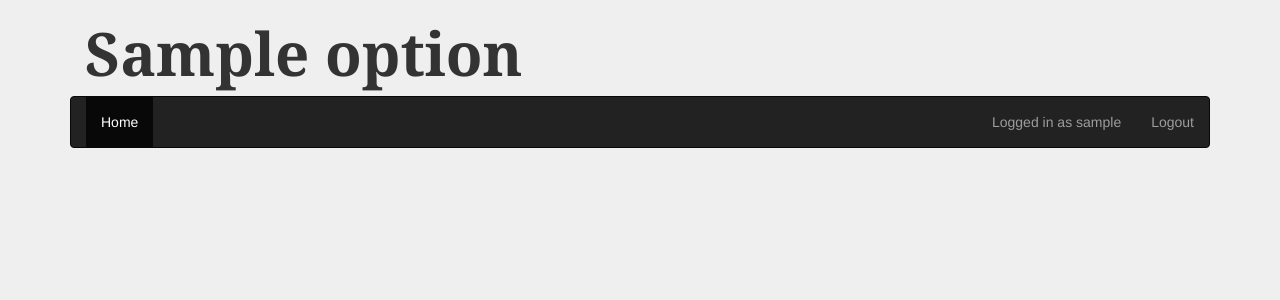
After one commit to manuelmeister/ThePost, a PHP site: template thepost/View/Templates/header.twig in a window 1280 px wide. The commit adds this page. Shown: the top 300 px of the page. Run offline with PHP 8.4, Linux system fonts and the light colour scheme; the template is opened without the code that fills it: most values are stand-ins (such as "Sample title", 1, 10 or a date in 2020); classes that the project's autoload settings leave out are loaded by file name; some libraries are stand-ins or nearby versions.

Commit message:
Extracted footer and header from index

```diff
--- /dev/null
+++ b/thepost/View/Templates/header.twig
@@ -0,0 +1,43 @@
+<!DOCTYPE html>
+<html lang="de_CH">
+<head>
+    {% block head %}
+        <title>{{ options.title }}</title>
+        <link rel="stylesheet" href="https://maxcdn.bootstrapcdn.com/bootstrap/3.3.4/css/bootstrap.min.css">
+        <link rel="stylesheet" href="bootstrap.css"/>
+        <link rel="stylesheet" href="/thepost/View/Templates/css/style.css"/>
+        <meta charset="UTF-8"/>
+    {% endblock %}
+</head>
+<body class="container">
+<h1 class="container hidden-xs">{{ options.title }}</h1>
+{% block nav %}
+<nav class="navbar navbar-inverse">
+    <div class="navbar-header">
+        <button type="button" class="navbar-toggle" data-toggle="collapse" data-target=".navbar-ex1-collapse">
+            <span class="sr-only">Toggle navigation</span>
+            <span class="icon-bar"></span>
+            <span class="icon-bar"></span>
+            <span class="icon-bar"></span>
+        </button>
+        <a class="navbar-brand visible-xs-block" href="#">{{ options.title }}</a>
+    </div>
+    <div class="collapse navbar-collapse navbar-ex1-collapse">
+        <ul class="nav navbar-nav">
+            {% block navitems %}
+                <li class="active"><a href="/">Home</a></li>
+            {% endblock %}
+        </ul>
+        <ul class="nav navbar-nav navbar-right">
+            {% block authentication %}
+                {% if authentication.login %}
+                    <p class="navbar-text">Logged in as {{ authentication.username }}</p>
+                    <li><a href="/logout/" class="navbar-link">Logout</a></li>
+                {% else %}
+                    <li><a href="/login/">Login</a></li>
+                {% endif %}
+            {% endblock %}
+        </ul>
+    </div>
+</nav>
+{% endblock %}
```
Also changed, not shown: thepost/View/Templates/footer.twig (added, +9 -0 lines), thepost/View/Templates/index.twig (+2 -40 lines).
